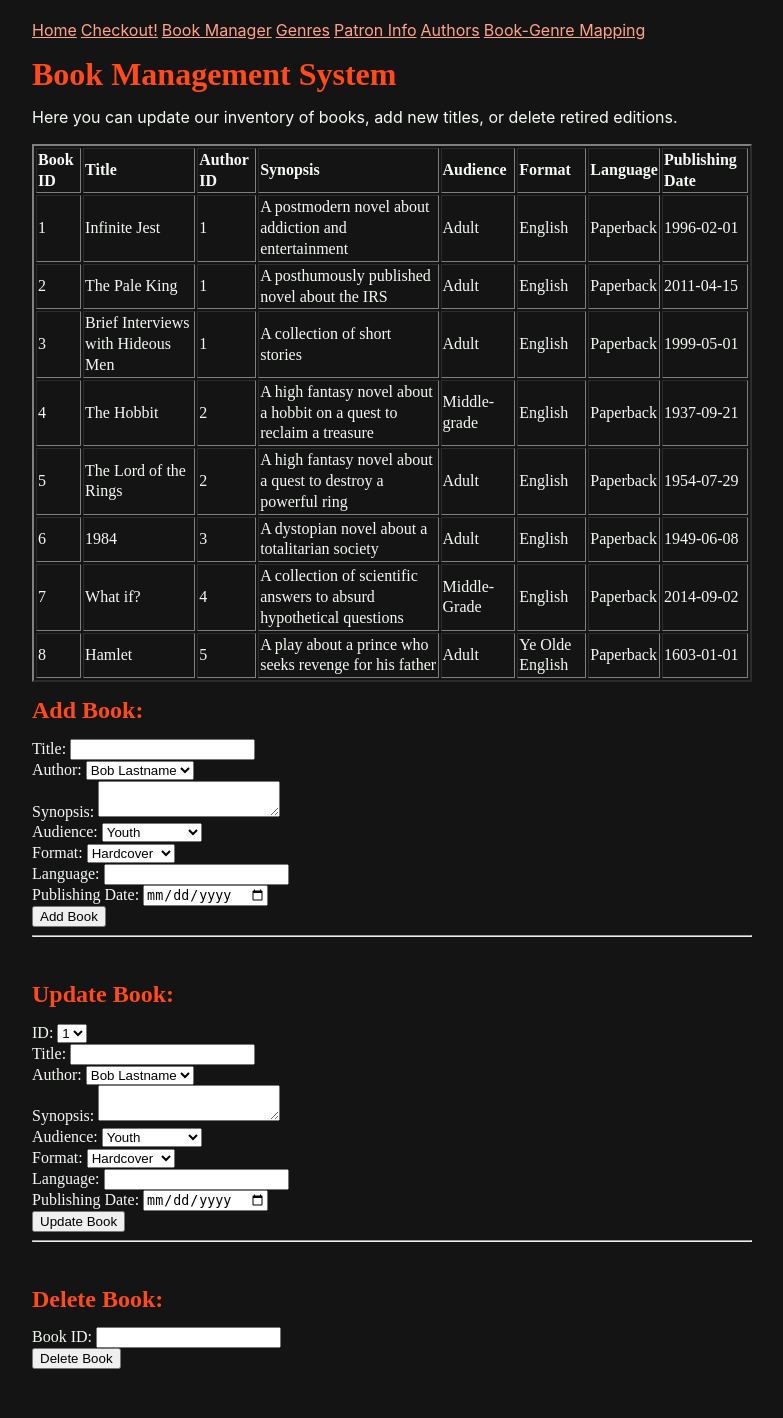
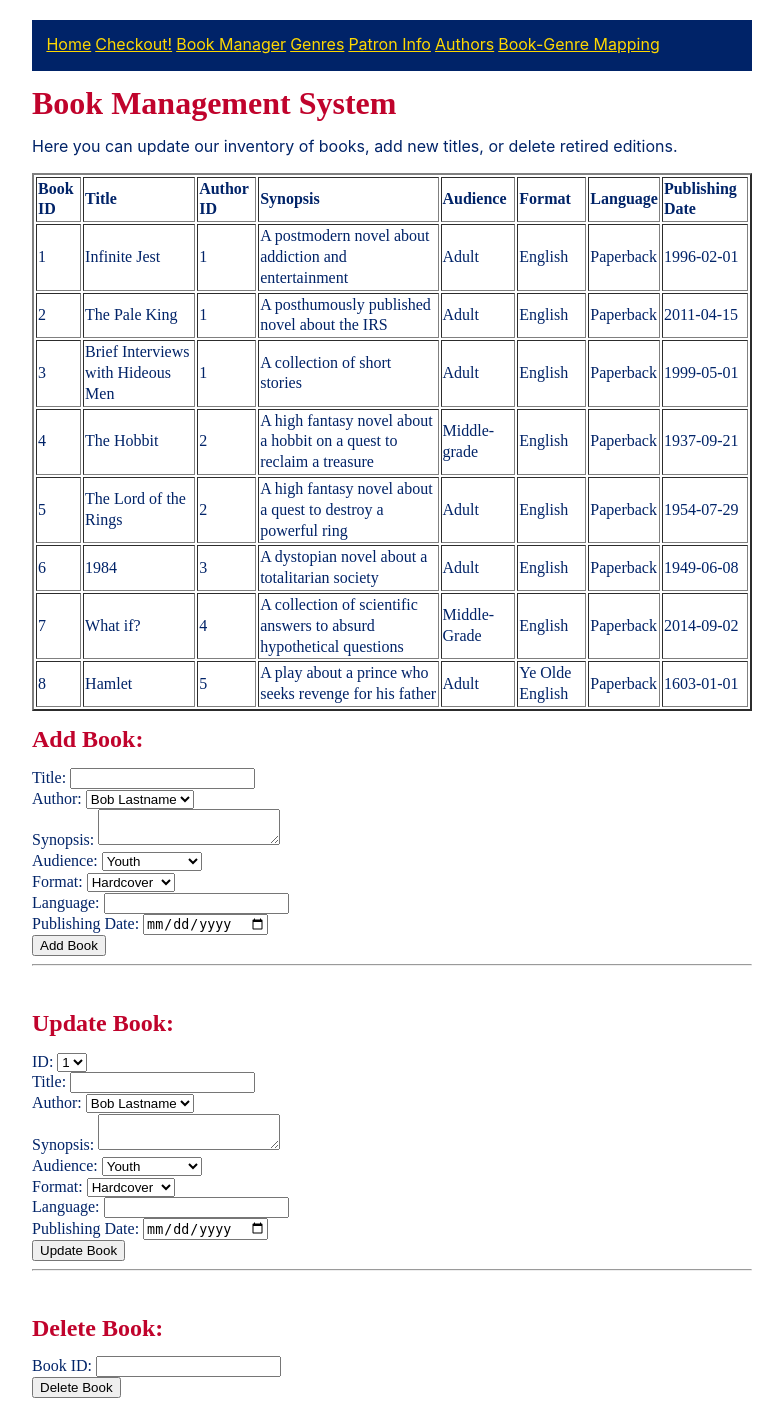
Before and after one commit to TLop503/cs340_term_project, a Flask app: page /books in a window 1280 px wide. Shown: the whole page, without its empty margins (248-1031 px from the left). Before the commit the page ends 1369 px from the top, so only its background shows below. Run offline with Flask 3, Linux system fonts and the light colour scheme.

Commit message:
coloradoize the colors

```diff
--- a/static/style/main.css
+++ b/static/style/main.css
@@ -1,9 +1,9 @@
 :root {
-    --bg-black:#141414;
-    --text-sea:#f4faf3;
-    --title-orange:#FF4A1C;
+    --text-blue:#002368;
+    --bg-white:#ffffff;
+    --title-red:#c0032c;
     --accent-grey: #565656;
-    --accent-orange:#ffa38c;
+    --accent-yellow:#ffd800;
 }
 
 .inter-regular {
@@ -29,8 +29,8 @@ body {
     overflow-wrap:break-word;
     line-height:1.3;
 
-    color:var(--text-sea);
-    background-color: var(--bg-black);
+    color:var(--text-blue);
+    background-color: var(--bg-white);
 
   }
 
@@ -39,7 +39,7 @@ li {
 }
 
 h1, h2, h3 {
-   color:var(--title-orange);
+   color:var(--title-red);
    font-family: "Space Mono", serif;
    line-height: .7;
 }
@@ -57,12 +57,9 @@ p, a, li {
     color: var(--accent-grey);
 }
 
-a {
-    color: var(--accent-orange);
-}
 
 nav a {
-    color:var(--accent-orange);
+    color:var(--accent-yellow);
     margin-right: 2%;
     text-decoration: none;
     line-height: 1;
@@ -71,3 +68,12 @@ nav a {
 img {
     max-width: 720px;
 }
+
+.topnav {
+    background-color: var(--text-blue);
+    padding: 2%;
+}
+
+.topnav a {
+    color: var(--accent-yellow);
+}
```
